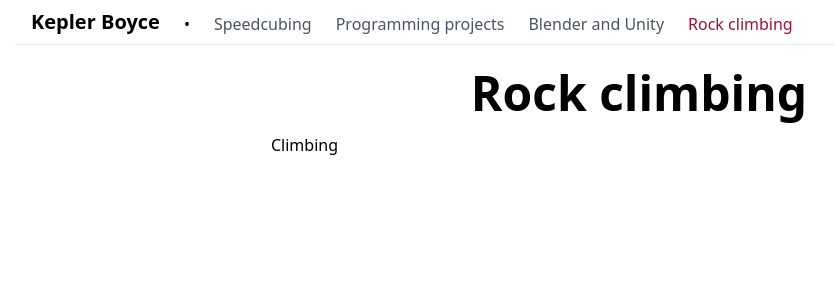
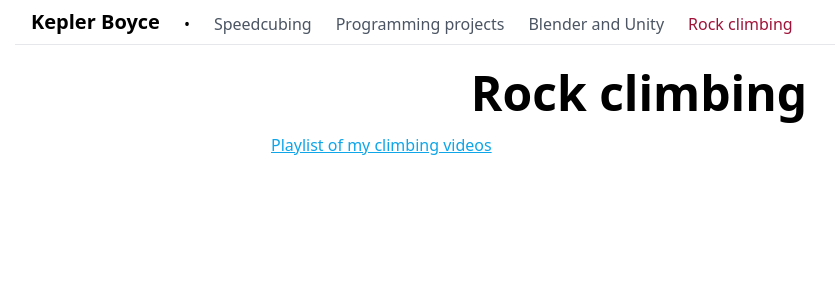
Before and after one commit to KeplerBoyce/mysite, a Next.js app: page /climbing in a window 1280 px wide. Shown: the top 300 px of the page, without its empty margins (1-836 px from the left). Built offline with nearby package versions, Linux system fonts and the light colour scheme.

Commit message:
climbing videos playlist

```diff
--- a/pages/climbing.tsx
+++ b/pages/climbing.tsx
@@ -1,5 +1,6 @@
 import Head from 'next/head'
 import Header from '../components/Header'
+import NiceLink from '../components/NiceLink'
 
 export default function Climbing() {
 	return (
@@ -16,9 +17,7 @@ export default function Climbing() {
 				<h1 className="text-5xl font-bold text-center mb-4">
 					Rock climbing
 				</h1>
-				<p className="text-lq mb-8">
-					Climbing
-				</p>
+				<NiceLink text="Playlist of my climbing videos" href="https://youtube.com/playlist?list=PLXVMn8d7341wGvS50QVbGxxuwXrPuDGld" />
 			</main>
 		</div>
 	)
```
